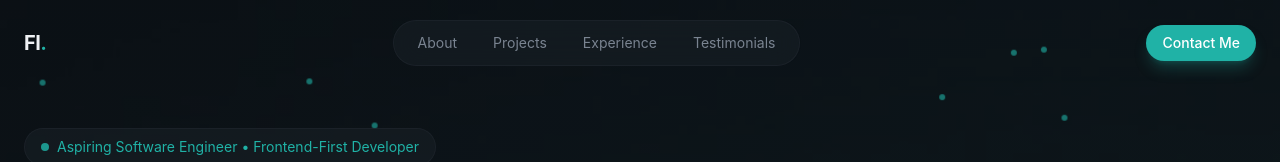
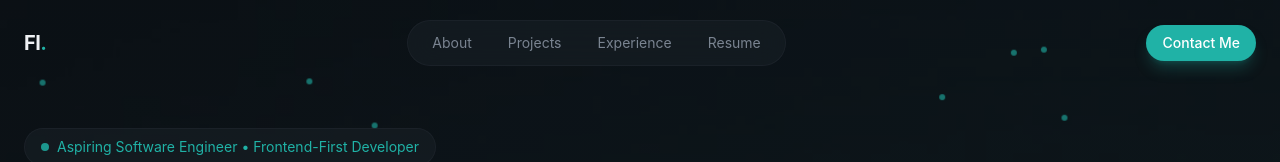
Before and after one commit to fatin-israq/portfolio, a React (Vite) app: page / in a window 1280 px wide. Shown: the top 162 px of the page. Built offline with nearby package versions, Linux system fonts and the light colour scheme.

Commit message:
Updated NavLinks

```diff
--- a/src/layout/Navbar.jsx
+++ b/src/layout/Navbar.jsx
@@ -6,7 +6,8 @@ const navLinks = [
   { href: "#about", label: "About" },
   { href: "#projects", label: "Projects" },
   { href: "#experience", label: "Experience" },
-  { href: "#testimonials", label: "Testimonials" },
+  { href: "/resume.pdf", label: "Resume" },
+  // { href: "#testimonials", label: "Testimonials" },
 ];
 
 const Navbar = () => {
@@ -80,7 +81,9 @@ const Navbar = () => {
               </a>
             ))}
 
-            <Button onClick={() => setIsMobileMenuOpen(false)}>Contact Me</Button>
+            <Button onClick={() => setIsMobileMenuOpen(false)}>
+              Contact Me
+            </Button>
           </div>
         </div>
       )}
```
